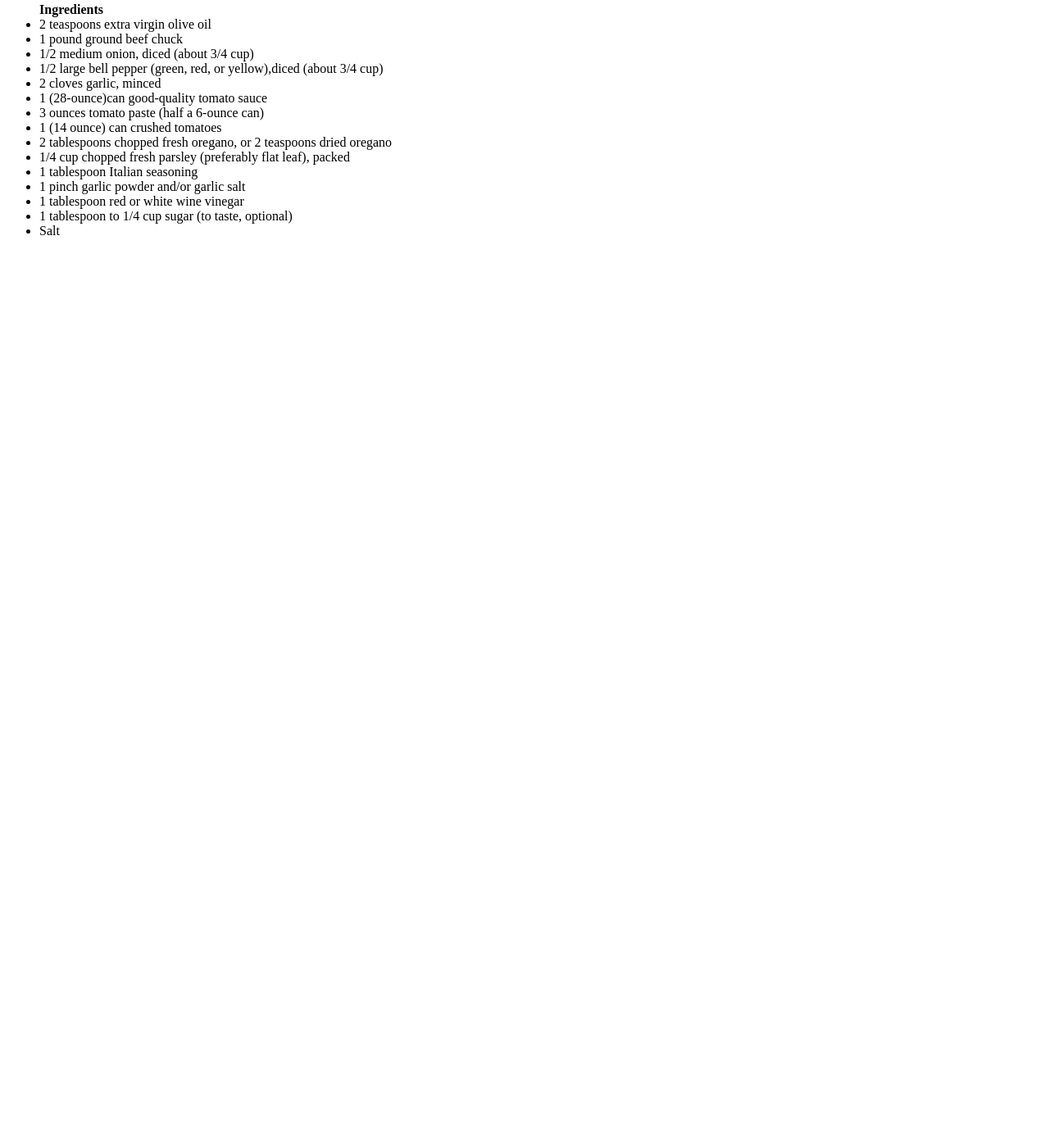
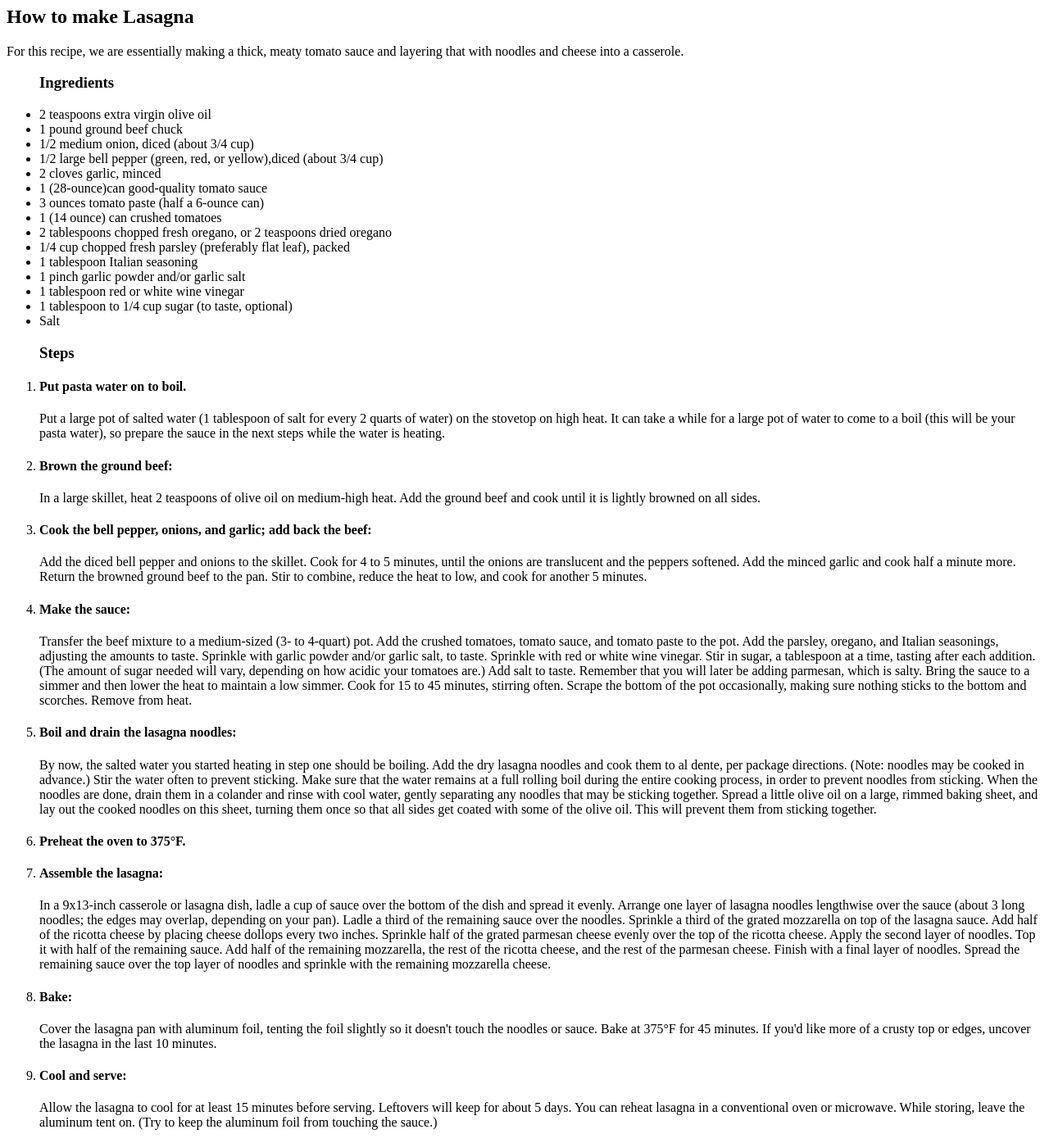
Before and after one commit to nuruwu/odin-recipes, a plain HTML site: page recipes/lasagna.html in a window 1280 px wide. Shown: the part 497-1892 px from the top of the page at 82% size. Before the commit the page ends 804 px from the top, so only its background shows below. Drawn offline with Linux system fonts and the light colour scheme.

Commit message:
Lasagna recipe completed/

```diff
--- a/recipes/lasagna.html
+++ b/recipes/lasagna.html
@@ -12,7 +12,11 @@
 
     <img src="../images/lasagna.jpeg" width="400" height="400" alt="Lasagna">
 
-    <ul><strong>Ingredients</strong>
+
+    <h2>How to make Lasagna</h2>
+    <p>For this recipe, we are essentially making a thick, meaty tomato sauce and layering that with noodles and cheese into a casserole.</p>
+
+    <ul><strong><h3>Ingredients</h3></strong>
         <li> 2 teaspoons extra virgin olive oil</li>
         <li>1 pound ground beef chuck</li>
         <li>1/2 medium onion, diced (about 3/4 cup)</li>
@@ -29,5 +33,62 @@
         <li>1 tablespoon to 1/4 cup sugar (to taste, optional)</li>
         <li>Salt</li>
     </ul>
+
+    <ol><strong><h3>Steps</h3></strong>
+
+        <li>
+            <h4><strong>Put pasta water on to boil.</strong></h4>
+            Put a large pot of salted water (1 tablespoon of salt for every 2 quarts of water) on the stovetop on high heat. It can take a while for a large pot of water to come to a boil (this will be your pasta water),
+            so prepare the sauce in the next steps while the water is heating.
+        </li>
+        <li>
+            <h4><strong>Brown the ground beef:</strong></h4>
+            In a large skillet, heat 2 teaspoons of olive oil on medium-high heat.
+            Add the ground beef and cook until it is lightly browned on all sides.
+        </li>
+        <li>
+            <h4><strong>Cook the bell pepper, onions, and garlic; add back the beef:</strong></h4>
+            Add the diced bell pepper and onions to the skillet.
+            Cook for 4 to 5 minutes, until the onions are translucent and the peppers softened. Add the minced garlic and cook half a minute more.
+            Return the browned ground beef to the pan.
+            Stir to combine, reduce the heat to low, and cook for another 5 minutes.
+        </li>
+        <li>
+            <h4><strong>Make the sauce:</strong></h4>
+            Transfer the beef mixture to a medium-sized (3- to 4-quart) pot. Add the crushed tomatoes, tomato sauce, and tomato paste to the pot.
+            Add the parsley, oregano, and Italian seasonings, adjusting the amounts to taste. Sprinkle with garlic powder and/or garlic salt, to taste.
+            Sprinkle with red or white wine vinegar. Stir in sugar, a tablespoon at a time, tasting after each addition. (The amount of sugar needed will vary, depending on how acidic your tomatoes are.)
+            Add salt to taste. Remember that you will later be adding parmesan, which is salty.
+            Bring the sauce to a simmer and then lower the heat to maintain a low simmer. Cook for 15 to 45 minutes, stirring often. Scrape the bottom of the pot occasionally, making sure nothing sticks to the bottom and scorches.
+            Remove from heat.
+        </li>
+        <li>
+            <h4><strong>Boil and drain the lasagna noodles:</strong></h4>
+            By now, the salted water you started heating in step one should be boiling. Add the dry lasagna noodles and cook them to al dente, per package directions. (Note: noodles may be cooked in advance.)
+            Stir the water often to prevent sticking. Make sure that the water remains at a full rolling boil during the entire cooking process, in order to prevent noodles from sticking.
+            When the noodles are done, drain them in a colander and rinse with cool water, gently separating any noodles that may be sticking together.
+            Spread a little olive oil on a large, rimmed baking sheet, and lay out the cooked noodles on this sheet, turning them once so that all sides get coated with some of the olive oil. This will prevent them from sticking together.
+        </li>
+        <li>
+            <h4><strong>Preheat the oven to 375°F.</strong></h4>
+        </li>
+        <li>
+            <h4><strong>Assemble the lasagna:</strong></h4>
+            In a 9x13-inch casserole or lasagna dish, ladle a cup of sauce over the bottom of the dish and spread it evenly. Arrange one layer of lasagna noodles lengthwise over the sauce (about 3 long noodles; the edges may overlap, depending on your pan). Ladle a third of the remaining sauce over the noodles.
+            Sprinkle a third of the grated mozzarella on top of the lasagna sauce. Add half of the ricotta cheese by placing cheese dollops every two inches. Sprinkle half of the grated parmesan cheese evenly over the top of the ricotta cheese.
+            Apply the second layer of noodles. Top it with half of the remaining sauce. Add half of the remaining mozzarella, the rest of the ricotta cheese, and the rest of the parmesan cheese.
+            Finish with a final layer of noodles. Spread the remaining sauce over the top layer of noodles and sprinkle with the remaining mozzarella cheese.
+        </li>
+        <li>
+            <h4><strong>Bake:</strong></h4>
+            Cover the lasagna pan with aluminum foil, tenting the foil slightly so it doesn't touch the noodles or sauce. Bake at 375°F for 45 minutes.
+            If you'd like more of a crusty top or edges, uncover the lasagna in the last 10 minutes.
+        </li>
+        <li>
+            <h4><strong>Cool and serve:</strong></h4>
+            Allow the lasagna to cool for at least 15 minutes before serving.
+            Leftovers will keep for about 5 days. You can reheat lasagna in a conventional oven or microwave. While storing, leave the aluminum tent on. (Try to keep the aluminum foil from touching the sauce.)
+        </li>
+    </ol>
 </body>
 </html>
```
